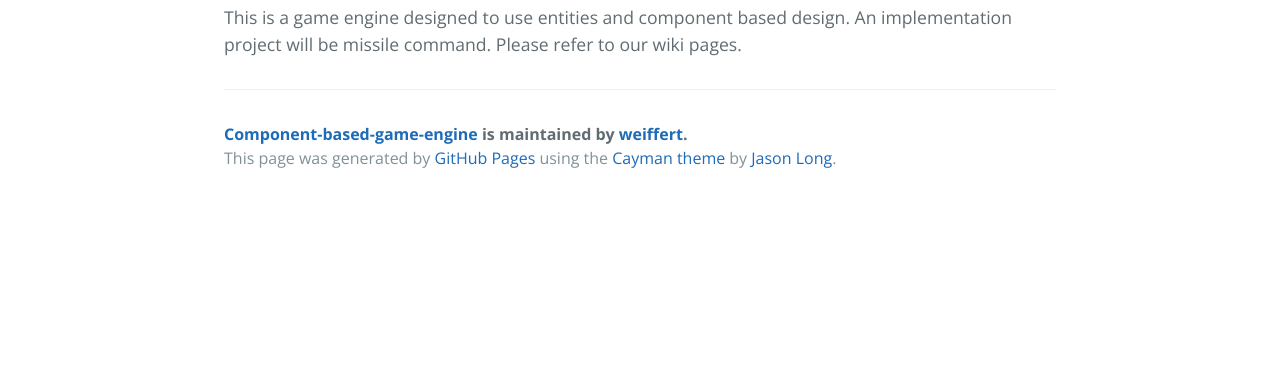
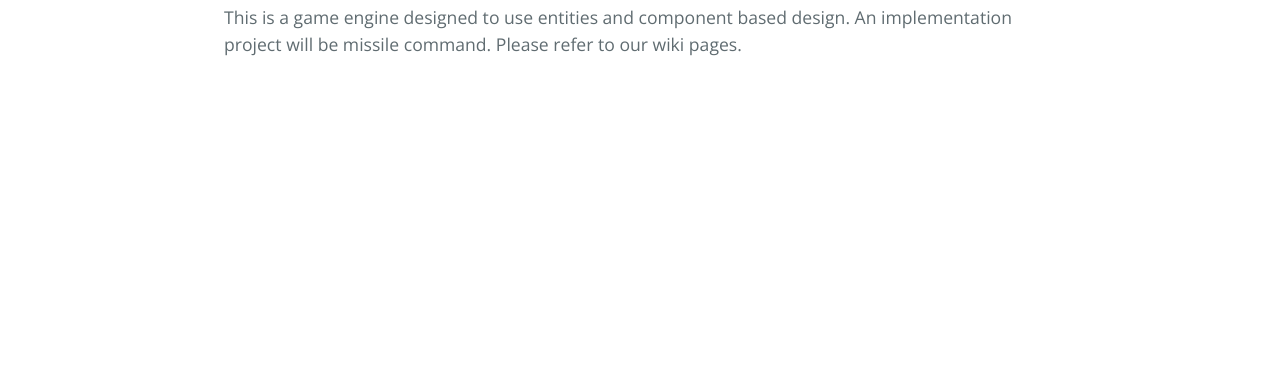
Before and after one commit to weiffert/Component-Based-Game-Engine, a plain HTML site: page index.html in a window 1280 px wide. Shown: the part 434-800 px from the top of the page. Drawn offline with nearby package versions, Linux system fonts and the light colour scheme.

Commit message:
Update index.html

```diff
--- a/index.html
+++ b/index.html
@@ -26,12 +26,6 @@
 An implementation project will be missile command.
 Please refer to our wiki pages.</p>
 
-      <footer class="site-footer">
-        <span class="site-footer-owner"><a href="https://github.com/weiffert/Component-Based-Game-Engine">Component-based-game-engine</a> is maintained by <a href="https://github.com/weiffert">weiffert</a>.</span>
-
-        <span class="site-footer-credits">This page was generated by <a href="https://pages.github.com">GitHub Pages</a> using the <a href="https://github.com/jasonlong/cayman-theme">Cayman theme</a> by <a href="https://twitter.com/jasonlong">Jason Long</a>.</span>
-      </footer>
-
     </section>
 
 
```
